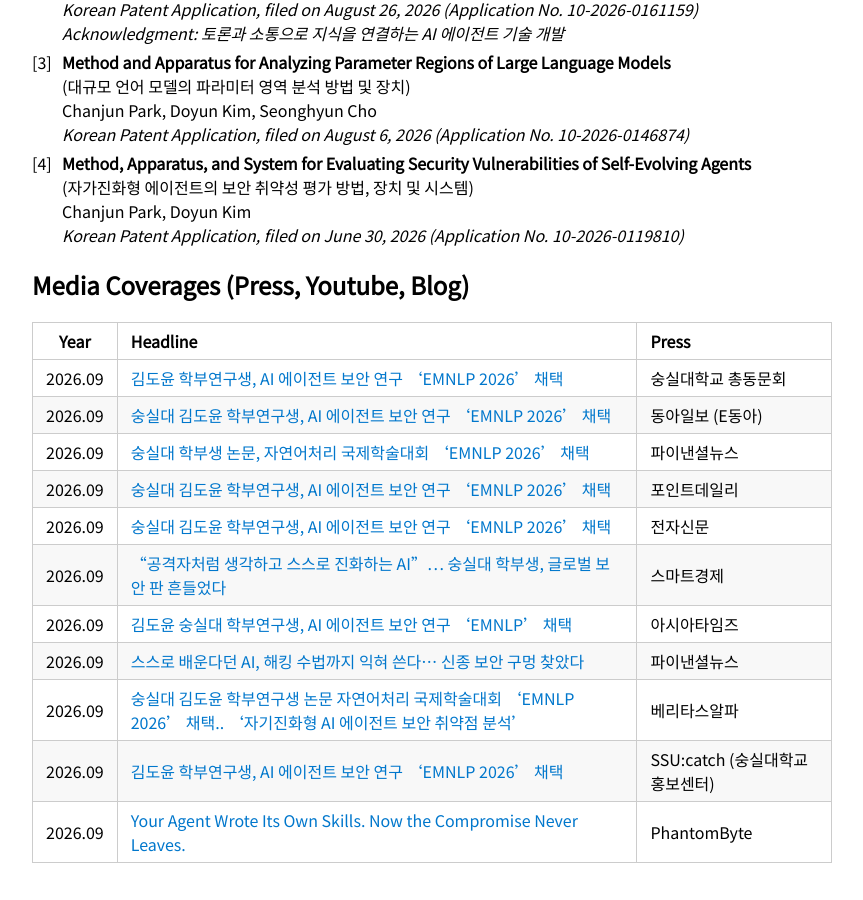
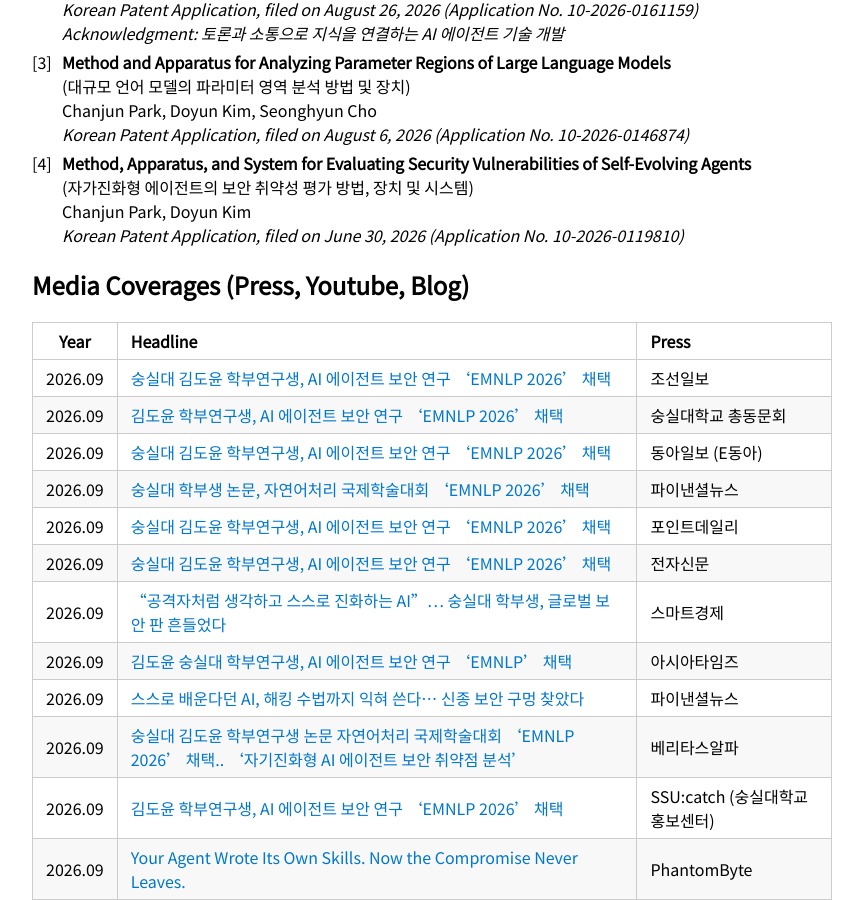
Before and after one commit to Doyun-coding/Doyun-coding.github.io, a Jekyll site: the page built from index.md, in a window 1280 px wide and 900 px high, scrolled down 1241 px. Shown: the whole window, without its empty margins (208-1071 px from the left). Built offline with Jekyll 4.4.1, drawn with Linux system fonts in a browser that asks for light colours; our own code applies the rules of GitHub Pages for plain Markdown files; before the commit the page ends 2104 px from its top, so only the background shows below that.

Commit message:
Add Chosun Ilbo media coverage entry
Co-Authored-By: Claude Sonnet 5 <noreply@anthropic.com>

```diff
--- a/index.md
+++ b/index.md
@@ -33,6 +33,7 @@ For the latest news, please visit the <a href="https://sites.google.com/view/ssu
 
 Year | Headline | Press
 :-----:|-------|-------
+2026.09 | [숭실대 김도윤 학부연구생, AI 에이전트 보안 연구 'EMNLP 2026' 채택](https://news.chosun.com/pan/site/data/html_dir/2026/09/07/2026090701267.html) | 조선일보
 2026.09 | [김도윤 학부연구생, AI 에이전트 보안 연구 'EMNLP 2026' 채택](https://alumnus.ssu.ac.kr/cmnt/45472/boardInfo.do?bidx=1023219) | 숭실대학교 총동문회
 2026.09 | [숭실대 김도윤 학부연구생, AI 에이전트 보안 연구 'EMNLP 2026' 채택](http://edu.donga.com/news/articleView.html?idxno=111575) | 동아일보 (E동아)
 2026.09 | [숭실대 학부생 논문, 자연어처리 국제학술대회 'EMNLP 2026' 채택](https://www.fnnews.com/news/202609031847386493) | 파이낸셜뉴스
```
